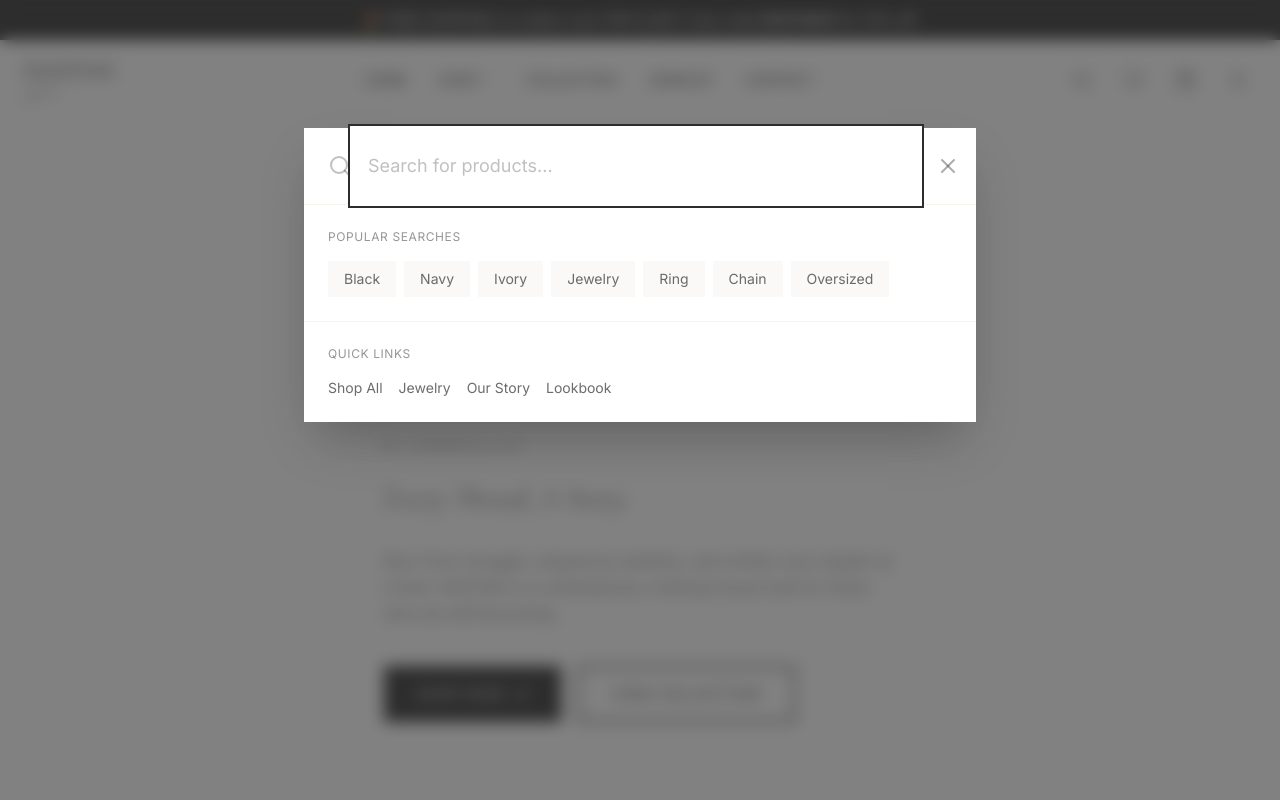
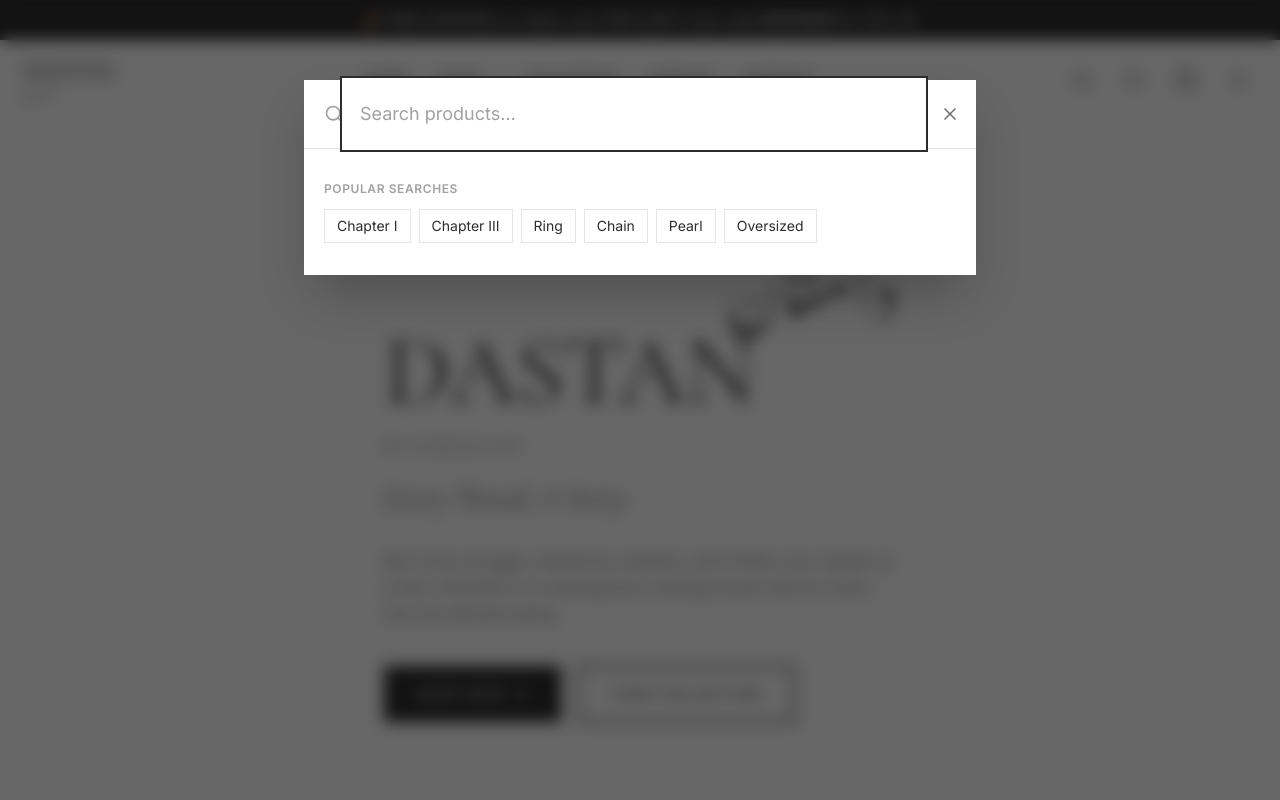
Before and after one commit to mrumairkhan74/Daastan-E-commerce, a React (Vite) app in the folder client/: page / in a window 1280 px wide. Both pictures are taken after a click on the button 1081 px from the left and 80 px from the top of the page. Shown: the top 800 px of the page. Built offline with nearby package versions, Linux system fonts and the light colour scheme.

Commit message:
Add SearchModal component with live product search

```diff
--- a/client/src/components/SearchModal.jsx
+++ b/client/src/components/SearchModal.jsx
@@ -1,9 +1,9 @@
 "use client";
 
-import { motion, AnimatePresence } from "framer-motion";
+import { useState, useEffect, useRef } from "react";
+import { Link } from "react-router-dom";
 import { Search, X, ArrowRight } from "lucide-react";
-import { useState, useEffect, useRef } from "react";
-import { ALL_PRODUCTS } from "../data/products";
+import { SHIRT_PRODUCTS, JEWELRY_PRODUCTS } from "../data/products";
 
 export default function SearchModal({ isOpen, onClose }) {
   const [query, setQuery] = useState("");
@@ -11,10 +11,26 @@ export default function SearchModal({ isOpen, onClose }) {
   const inputRef = useRef(null);
 
   useEffect(() => {
-    if (isOpen && inputRef.current) {
-      inputRef.current.focus();
+    if (isOpen) {
+      setQuery("");
+      setResults([]);
+      setTimeout(() => inputRef.current?.focus(), 100);
     }
   }, [isOpen]);
+
+  useEffect(() => {
+    const handleEscape = (e) => {
+      if (e.key === "Escape") onClose();
+    };
+    if (isOpen) {
+      document.addEventListener("keydown", handleEscape);
+      document.body.style.overflow = "hidden";
+    }
+    return () => {
+      document.removeEventListener("keydown", handleEscape);
+      document.body.style.overflow = "";
+    };
+  }, [isOpen, onClose]);
 
   useEffect(() => {
     if (!query.trim()) {
@@ -22,125 +38,97 @@ export default function SearchModal({ isOpen, onClose }) {
       return;
     }
 
+    const allProducts = [...SHIRT_PRODUCTS, ...JEWELRY_PRODUCTS];
     const searchTerm = query.toLowerCase();
-    const filtered = ALL_PRODUCTS.filter(p =>
-      p.name.toLowerCase().includes(searchTerm) ||
-      p.color.toLowerCase().includes(searchTerm) ||
-      p.category.toLowerCase().includes(searchTerm) ||
-      (p.description && p.description.toLowerCase().includes(searchTerm)) ||
-      (p.material && p.material.toLowerCase().includes(searchTerm)) ||
-      (p.style && p.style.toLowerCase().includes(searchTerm))
+
+    const filtered = allProducts.filter(
+      (product) =>
+        product.name.toLowerCase().includes(searchTerm) ||
+        product.color?.toLowerCase().includes(searchTerm) ||
+        product.description.toLowerCase().includes(searchTerm) ||
+        product.category.toLowerCase().includes(searchTerm)
     );
+
     setResults(filtered);
   }, [query]);
 
-  const handleClose = () => {
-    setQuery("");
-    setResults([]);
-    onClose();
-  };
-
-  const handleResultClick = () => {
-    handleClose();
-  };
+  if (!isOpen) return null;
 
   return (
-    <AnimatePresence>
-      {isOpen && (
-        <motion.div
-          initial={{ opacity: 0 }}
-          animate={{ opacity: 1 }}
-          exit={{ opacity: 0 }}
-          className="fixed inset-0 bg-charcoal/60 backdrop-blur-sm z-50 flex items-start justify-center pt-32"
-          onClick={handleClose}
+    <div
+      className="fixed inset-0 z-50 flex items-start justify-center pt-[10vh]"
+      onClick={onClose}
     >
-          <motion.div
-            initial={{ opacity: 0, y: -30, scale: 0.95 }}
-            animate={{ opacity: 1, y: 0, scale: 1 }}
-            exit={{ opacity: 0, y: -30, scale: 0.95 }}
-            transition={{ duration: 0.3 }}
+      <div className="absolute inset-0 bg-black/60 backdrop-blur-sm" />
+
+      <div
+        className="relative w-full max-w-2xl mx-4 bg-white shadow-2xl"
         onClick={(e) => e.stopPropagation()}
-            className="bg-white w-full max-w-2xl mx-4 shadow-2xl"
       >
-            {/* Search Input */}
-            <div className="flex items-center border-b border-warm-beige/20">
-              <Search className="w-6 h-6 text-charcoal/30 ml-6 flex-shrink-0" strokeWidth={2} />
+        <div className="flex items-center border-b border-neutral-200">
+          <Search className="w-5 h-5 text-neutral-400 ml-5" />
           <input
             ref={inputRef}
             type="text"
+            placeholder="Search products..."
             value={query}
             onChange={(e) => setQuery(e.target.value)}
-                placeholder="Search for products..."
-                className="flex-1 px-4 py-6 font-body text-lg text-charcoal placeholder-charcoal/30 focus:outline-none"
+            className="flex-1 px-4 py-5 text-lg outline-none placeholder:text-neutral-400"
           />
           <button
-                onClick={handleClose}
-                className="p-4 text-charcoal/40 hover:text-charcoal transition-colors"
-                aria-label="Close search"
+            onClick={onClose}
+            className="p-4 hover:bg-neutral-100 transition-colors"
           >
-                <X className="w-6 h-6" strokeWidth={2} />
+            <X className="w-5 h-5 text-neutral-500" />
           </button>
         </div>
 
-            {/* Results */}
-            {query && (
-              <div className="max-h-96 overflow-y-auto">
-                {results.length > 0 ? (
-                  <div className="p-4">
-                    <p className="font-body text-xs text-charcoal/50 uppercase tracking-wider mb-4 px-2">
-                      {results.length} result{results.length !== 1 ? "s" : ""} found
-                    </p>
-                    <div className="space-y-2">
+        {results.length > 0 && (
+          <div className="max-h-[60vh] overflow-y-auto">
+            <div className="px-5 py-3 text-xs font-semibold tracking-wider text-neutral-400 uppercase">
+              {results.length} result{results.length !== 1 ? "s" : ""}
+            </div>
+            <div className="border-t border-neutral-100">
               {results.map((product) => (
-                        <motion.a
+                <Link
                   key={product.id}
-                          href={`#${product.category === 'shirts' ? 'shop' : 'jewelry'}`}
-                          onClick={handleResultClick}
-                          initial={{ opacity: 0, x: -10 }}
-                          animate={{ opacity: 1, x: 0 }}
-                          className="flex items-center gap-4 p-3 hover:bg-warm-beige/10 transition-colors group"
+                  to={`/product/${product.id}`}
+                  onClick={onClose}
+                  className="flex items-center justify-between px-5 py-4 hover:bg-neutral-50 transition-colors group"
                 >
-                          <div
-                            className="w-12 h-16 rounded-none shadow-sm flex-shrink-0"
-                            style={{ backgroundColor: product.colorCode || "#E8E0D0" }}
-                          />
-                          <div className="flex-1 min-w-0">
-                            <p className="font-display text-sm text-charcoal group-hover:text-charcoal/70 transition-colors truncate">
+                  <div className="flex-1">
+                    <div className="font-medium text-sm tracking-wide">
                       {product.name}
-                            </p>
-                            <p className="font-body text-xs text-charcoal/50 truncate">
-                              {product.color} • PKR {product.price.toLocaleString()}
-                            </p>
                     </div>
-                          <ArrowRight className="w-4 h-4 text-charcoal/30 group-hover:text-charcoal group-hover:translate-x-1 transition-all" strokeWidth={2} />
-                        </motion.a>
+                    <div className="text-xs text-neutral-500 mt-0.5">
+                      {product.color || product.material} · Rs. {product.price.toLocaleString()}
+                    </div>
+                  </div>
+                  <ArrowRight className="w-4 h-4 text-neutral-300 group-hover:text-neutral-600 transition-colors" />
+                </Link>
               ))}
             </div>
           </div>
-                ) : (
-                  <div className="p-12 text-center">
-                    <Search className="w-12 h-12 text-charcoal/20 mx-auto mb-4" strokeWidth={1.5} />
-                    <p className="font-display text-lg text-charcoal/60 mb-2">No results found</p>
-                    <p className="font-body text-sm text-charcoal/40">
-                      Try searching for "black", "navy", "jewelry", or "ring"
-                    </p>
-                  </div>
         )}
+
+        {query.trim() && results.length === 0 && (
+          <div className="px-5 py-12 text-center text-neutral-500">
+            <p>No products found for "{query}"</p>
+            <p className="text-sm mt-2">Try searching for "Chapter", "Ring", "Chain", or "Shirt"</p>
           </div>
         )}
 
-            {/* Popular Searches */}
-            {!query && (
-              <div className="p-6">
-                <p className="font-body text-xs text-charcoal/50 uppercase tracking-wider mb-4">
+        {!query.trim() && (
+          <div className="px-5 py-8">
+            <div className="text-xs font-semibold tracking-wider text-neutral-400 uppercase mb-3">
               Popular Searches
-                </p>
+            </div>
             <div className="flex flex-wrap gap-2">
-                  {["black", "navy", "ivory", "jewelry", "ring", "chain", "oversized"].map((term) => (
+              {["Chapter I", "Chapter III", "Ring", "Chain", "Pearl", "Oversized"].map((term) => (
                 <button
                   key={term}
                   onClick={() => setQuery(term)}
-                      className="px-4 py-2 bg-warm-beige/10 hover:bg-warm-beige/20 text-charcoal/70 hover:text-charcoal font-body text-sm transition-colors rounded-none capitalize"
+                  className="px-3 py-1.5 text-sm border border-neutral-200 hover:border-neutral-400 hover:bg-neutral-50 transition-colors"
                 >
                   {term}
                 </button>
@@ -148,32 +136,7 @@ export default function SearchModal({ isOpen, onClose }) {
             </div>
           </div>
         )}
-
-            {/* Quick Links */}
-            {!query && (
-              <div className="p-6 border-t border-warm-beige/20">
-                <p className="font-body text-xs text-charcoal/50 uppercase tracking-wider mb-4">
-                  Quick Links
-                </p>
-                <div className="flex flex-wrap gap-4">
-                  <a href="#shop" onClick={handleClose} className="font-body text-sm text-charcoal/70 hover:text-charcoal transition-colors">
-                    Shop All
-                  </a>
-                  <a href="#jewelry" onClick={handleClose} className="font-body text-sm text-charcoal/70 hover:text-charcoal transition-colors">
-                    Jewelry
-                  </a>
-                  <a href="#our-story" onClick={handleClose} className="font-body text-sm text-charcoal/70 hover:text-charcoal transition-colors">
-                    Our Story
-                  </a>
-                  <a href="#lookbook" onClick={handleClose} className="font-body text-sm text-charcoal/70 hover:text-charcoal transition-colors">
-                    Lookbook
-                  </a>
       </div>
     </div>
-            )}
-          </motion.div>
-        </motion.div>
-      )}
-    </AnimatePresence>
   );
 }
```
Lines whose indentation alone changed are shown as unchanged.
